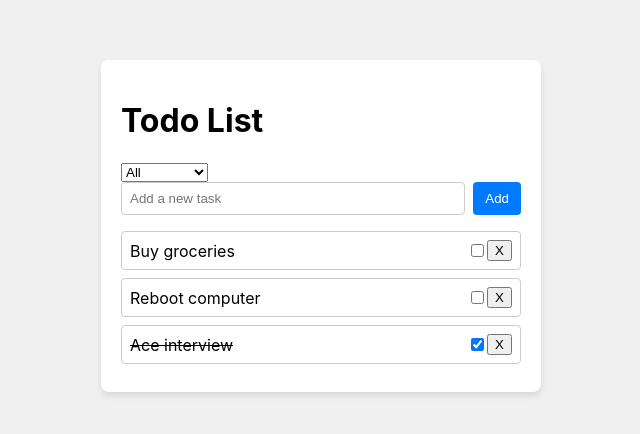
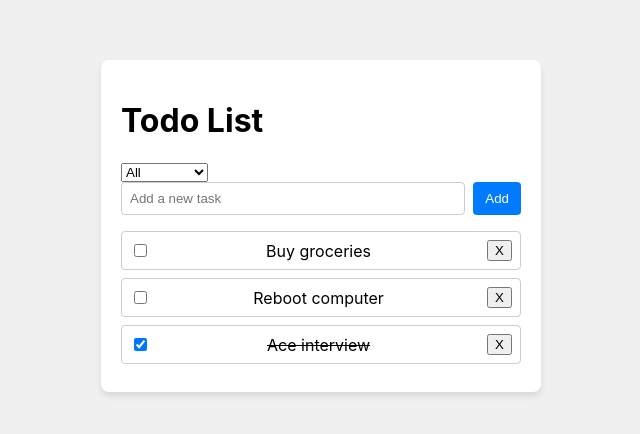
Before and after one commit to Dave-Guangyao-Li/todo-list-ts, a React (Create React App) app: page / in a window 1280 px wide. Shown: the part 174-608 px from the top of the page, without its empty margins (319-959 px from the left). Built offline with nearby package versions, Linux system fonts and the light colour scheme.

Commit message:
Inline Editing. Add an isEditing state to each todo and use an input field for editing.

```diff
--- a/src/App.tsx
+++ b/src/App.tsx
@@ -55,9 +55,11 @@
 		setTodos(updateTodos);
 	};
 
-	const handleChange = (id: string, checked: boolean) => {
+	const handleChange = (id: string, checked: boolean, label?: string) => {
 		const updatedTodos = todos
-			.map((todo: Todo) => (todo.id === id ? { ...todo, checked } : todo))
+			.map((todo: Todo) =>
+				todo.id === id ? { ...todo, checked, label: label || todo.label } : todo
+			)
 			.sort((a: Todo, b: Todo) => {
 				if (!a.checked && b.checked) {
 					return -1; // `a` is unchecked, comes before `b`
--- a/src/components/TodoItem.tsx
+++ b/src/components/TodoItem.tsx
@@ -1,5 +1,6 @@
 import React from 'react';
 import styled from 'styled-components';
+import { useState } from 'react';
 
 const TodoWrapper = styled.div`
 	display: flex;
@@ -19,7 +20,7 @@
 	id: string;
 	label: string;
 	checked: boolean;
-	onChange: (id: string, checked: boolean) => void; // Ensure this is included
+	onChange: (id: string, checked: boolean, label?: string) => void; // Ensure this is included
 	onDelete: (id: string) => void;
 }
 
@@ -30,24 +31,39 @@
 	onChange,
 	onDelete,
 }) => {
+	const [isEditing, setIsEditing] = useState(false);
+	const [editLabel, setEditLabel] = useState(label);
+
+	const handleSave = () => {
+		if (editLabel.trim()) {
+			onChange(id, checked, editLabel);
+			setIsEditing(false);
+		}
+	};
 	return (
 		<TodoWrapper>
-			<Label checked={checked}>{label}</Label>
-			<div
-				className='checkbox-and-delete'
-				style={{
-					display: 'flex',
-					alignItems: 'center',
-					justifyContent: 'space-between',
-				}}
-			>
+			<input
+				type='checkbox'
+				checked={checked}
+				onChange={(e) => onChange(id, e.target.checked)} // Pass updated checked state.// The checked value passed to onChange comes directly from the DOM event (e.target.checked), which ensures that the UI and the application state remain in sync.
+			/>
+			{isEditing ? (
 				<input
-					type='checkbox'
-					checked={checked}
-					onChange={(e) => onChange(id, e.target.checked)} // The checked value passed to onChange comes directly from the DOM event (e.target.checked), which ensures that the UI and the application state remain in sync.
+					type='text'
+					value={editLabel}
+					onChange={(e) => setEditLabel(e.target.value)}
+					onBlur={handleSave} // Save on blur
+					onKeyDown={(e) => e.key === 'Enter' && handleSave()} // Save on Enter
 				/>
-				<button onClick={() => onDelete(id)}>X</button>
-			</div>
+			) : (
+				<span
+					onDoubleClick={() => setIsEditing(true)}
+					style={{ textDecoration: checked ? 'line-through' : 'none' }}
+				>
+					{label}
+				</span> // Enable editing on double-click
+			)}
+			<button onClick={() => onDelete(id)}>X</button>
 		</TodoWrapper>
 	);
 };
```
